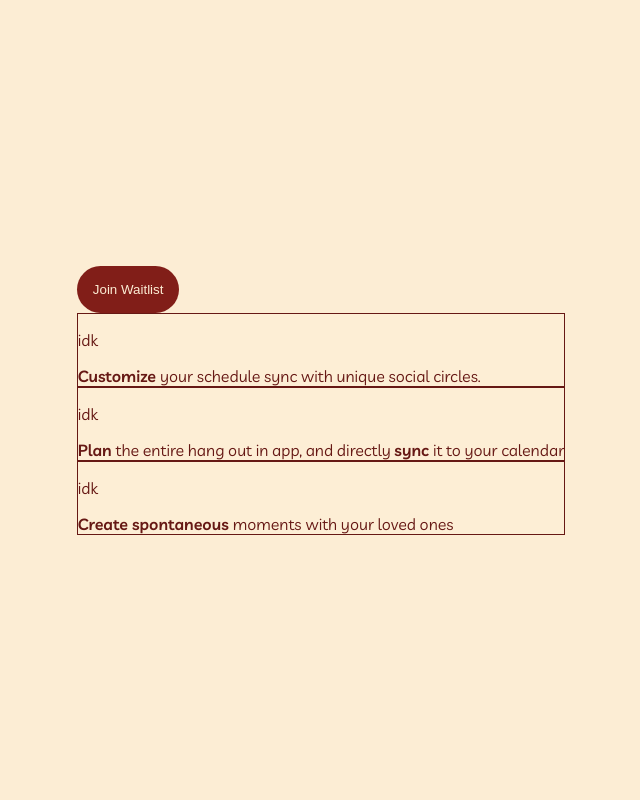
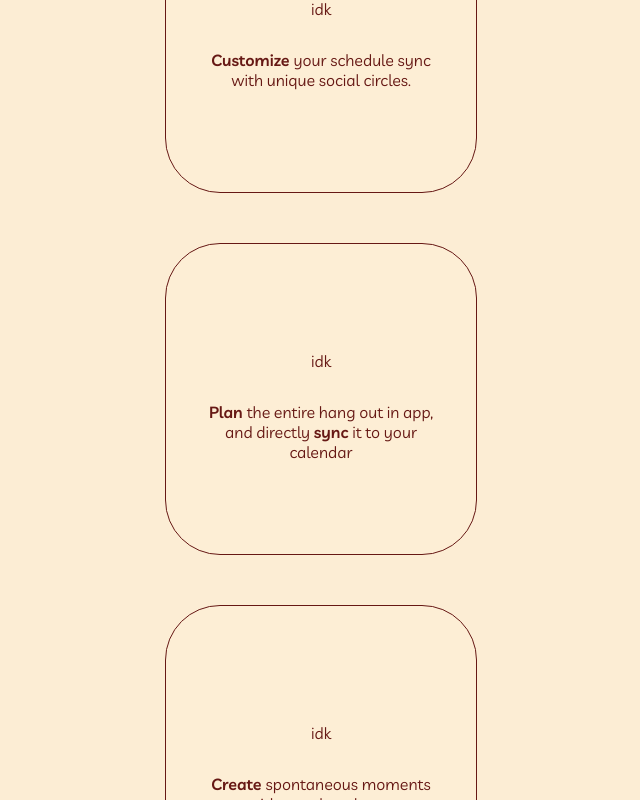
Before and after one commit to zeinabfarag/gather, a React (Create React App) app: page / in a window 1280 px wide. Shown: the top 800 px of the page, without its empty margins (319-959 px from the left). Built offline with nearby package versions, Linux system fonts and the light colour scheme.

Commit message:
top landing

```diff
--- /dev/null
+++ b/src/Footer/Footer.js
@@ -0,0 +1,5 @@
+const Footer = () => {
+  return <div>Footer</div>;
+};
+
+export default Footer;
--- a/src/KeyFeature/KeyFeature.js
+++ b/src/KeyFeature/KeyFeature.js
@@ -3,7 +3,7 @@ import "./KeyFeature.scss";
 const KeyFeature = ({ text, icon }) => {
   return (
     <div className="key-feature">
-      <p>{icon}</p>
+      <p className="icon">{icon}</p>
       <div dangerouslySetInnerHTML={{ __html: text }} />
     </div>
   );
--- a/src/KeyFeature/KeyFeature.scss
+++ b/src/KeyFeature/KeyFeature.scss
@@ -2,6 +2,21 @@
   border: 1px solid #661814;
   background-color: #fff0d899;
   color: #661814;
+  margin-bottom: 50px;
+  display: flex;
+  justify-content: center;
+  align-items: center;
+  flex-direction: column;
+  text-align: center;
+  border-radius: 55px;
+  padding: 30px;
+  height: 250px;
+  width: 250px;
+
+  .icon {
+    padding-bottom: 15px;
+  }
+
   b {
     font-weight: 600;
   }
--- a/src/pages/Home/HomeText.js
+++ b/src/pages/Home/HomeText.js
@@ -10,7 +10,7 @@ const data = {
     },
     {
       icon: "idk",
-      text: "<b> Create spontaneous </b> moments with your loved ones",
+      text: "<b> Create </b> spontaneous moments with your loved ones",
     },
   ],
 };
```
Also changed, not shown: src/Footer/Footer.scss (added).
